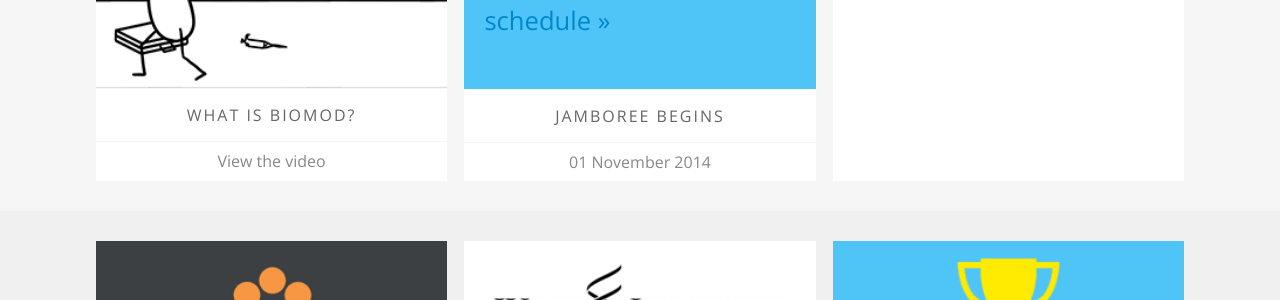
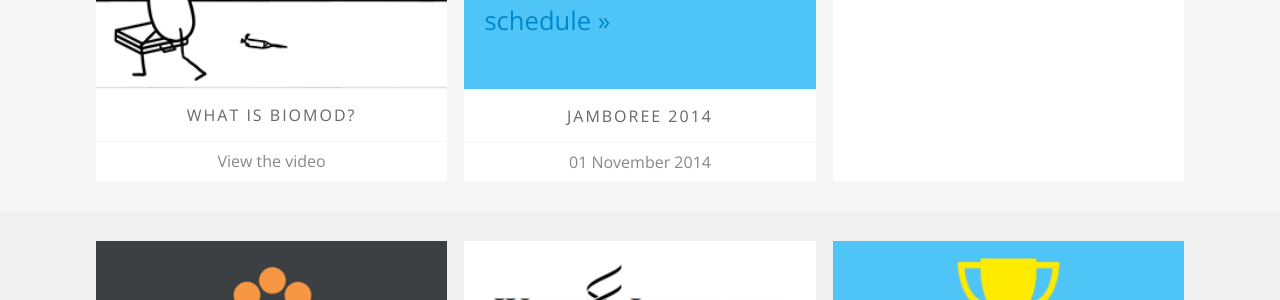
Before and after one commit to sdouglas/biomod, a Jekyll site: the page built from index.html, in a window 1280 px wide. Shown: the part 1006-1306 px from the top of the page. Built offline with Jekyll 4.4.1, drawn with Linux system fonts in a browser that asks for light colours; nearby versions of some CDN libraries; Markdown is read by kramdown in place of the engine named in the settings.

Commit message:
jamboree is live

```diff
--- a/index.html
+++ b/index.html
@@ -83,7 +83,7 @@
                 <p><a href="http://biomod.net/jamboree/BIOMOD2014_schedule.pdf">schedule &raquo;</a>
                 </div>
             </div>
-                <a class="section-title" target="_new" href="http://openwetware.org/wiki/Biomod/2014">Jamboree Begins</a>
+                <a class="section-title" target="_new" href="http://openwetware.org/wiki/Biomod/2014">Jamboree 2014</a>
                 <div class="section-caption">
 
                     <span>{{ site.upcoming_date | date_to_long_string }}</span>
```
